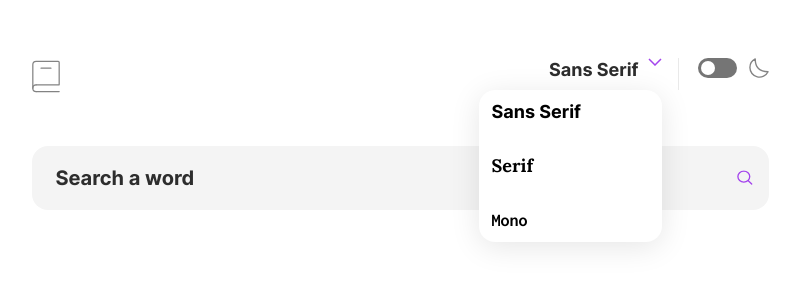
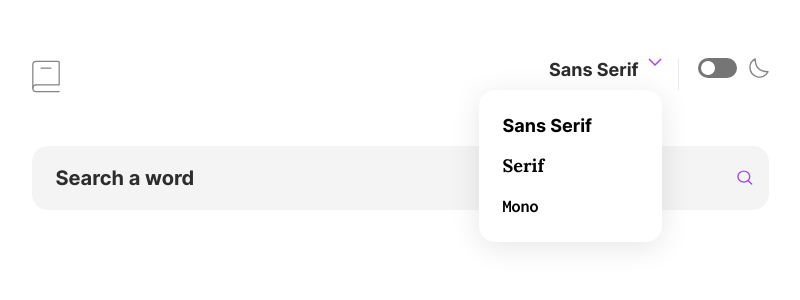
Before and after one commit to Afolabi-bit/wrds, a React (Vite) app: page / in a window 1280 px wide. Both pictures are taken after a click on the button "Sans Serif". Shown: the top 300 px of the page, without its empty margins (240-1040 px from the left). Built offline with nearby package versions, Linux system fonts and the light colour scheme; no server answers.

Commit message:
dark mode bug fixed

```diff
--- a/src/components/NotFound.jsx
+++ b/src/components/NotFound.jsx
@@ -2,7 +2,7 @@ import Emoji from "/assets/images/emoji.png";
 
 const NotFound = () => {
 	return (
-		<div className="w-full text-center pt-[100px] md:pt-[132px] md:px-[50px] pb-[85px] mb:pb-[118px] ">
+		<div className="w-full text-center pt-[100px] md:pt-[82px] md:px-[50px] pb-[85px] md:pb-[118px] ">
 			<img
 				className="w-[64px] h-[64px] mx-auto mb-[30px] md:mb-[69px] "
 				src={Emoji}
--- a/src/utilities/FontSelector.jsx
+++ b/src/utilities/FontSelector.jsx
@@ -34,13 +34,11 @@ const FontSelector = () => {
 					alt="Select icon"
 				/>
 			</button>
+
 			<div
-				style={{
-					boxShadow: "0px 5px 30px rgba(0, 0, 0, 0.1)",
-				}}
-				className={`w-[116px] h-[95px] pl-[13px] py-[10px] bg-white1 absolute top-[32px] right-[0px] z-50 rounded-[13px] ${
+				className={`w-[116px] h-[95px] pl-[13px] py-[10px] bg-white1 absolute top-[32px] right-[0px] z-50 rounded-[13px] shadow-custom-black ${
 					openSelect ? "flex" : "hidden"
-				} flex-col justify-between gap-[1px] md:w-[136px] md:h-[105px] lg:w-[183px] lg:h-[152px] lg:rounded-[16px] `}
+				} flex-col justify-between gap-[1px] dark:shadow-custom-purple dark:bg-black2 dark:text-white1 md:w-[136px] md:h-[105px] md:p-[20px] lg:w-[183px] lg:h-[152px] lg:rounded-[16px] lg:p-[24px] `}
 			>
 				<button
 					onClick={() => {
--- a/tailwind.config.js
+++ b/tailwind.config.js
@@ -15,6 +15,10 @@ export default {
 				white4: "#757575",
 				myPurple: "#a445ed",
 				myRed: "#ff5252",
+			},
+			boxShadow: {
+				"custom-purple": "0px 5px 30px #A445ED",
+				"custom-black": "0px 5px 30px rgba(0, 0, 0, 0.1)",
 			},
 			fontFamily: {
 				interBold: ["interBold", "sans-serif"],
```
